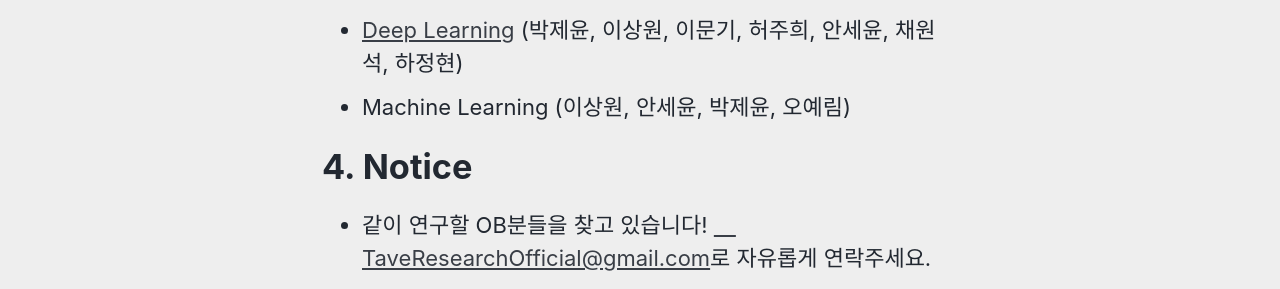
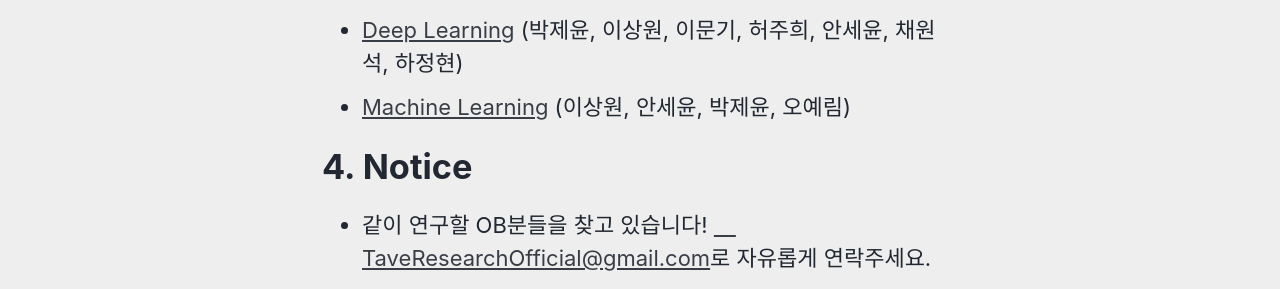
Before and after one commit to TAVEResearch/TAVEResearch.github.io, a Jekyll site: the page built from about.md, in a window 1280 px wide. Shown: the part 1651-1940 px from the top of the page. Built offline with Jekyll 4.4.1, drawn with Linux system fonts in a browser that asks for light colours; cached includes are drawn as plain includes; part of the change alters nothing that is shown.

```diff
--- a/about.md
+++ b/about.md
@@ -33,7 +33,7 @@ author_profile: false
 - Django (임지현, 이하연, 손명현)
 - Computer Vision (전용찬, 이준용)
 - [Deep Learning](https://github.com/TAVEResearch/deep_learning) (박제윤, 이상원, 이문기, 허주희, 안세윤, 채원석, 하정현)
-- Machine Learning (이상원, 안세윤, 박제윤, 오예림)
+- [Machine Learning](https://github.com/TAVEResearch/machine_learning) (이상원, 안세윤, 박제윤, 오예림)
 
 # 4. Notice
 
```
